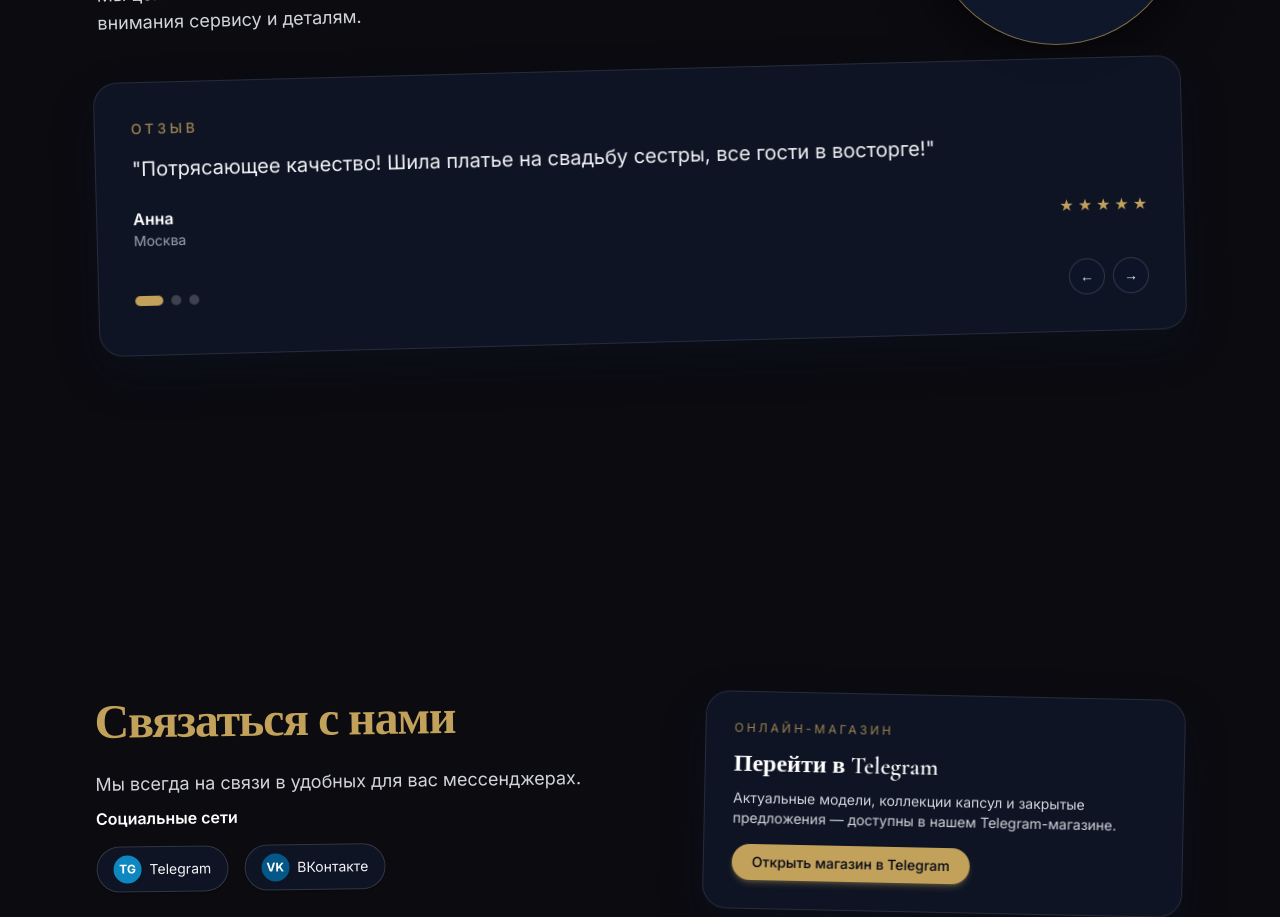
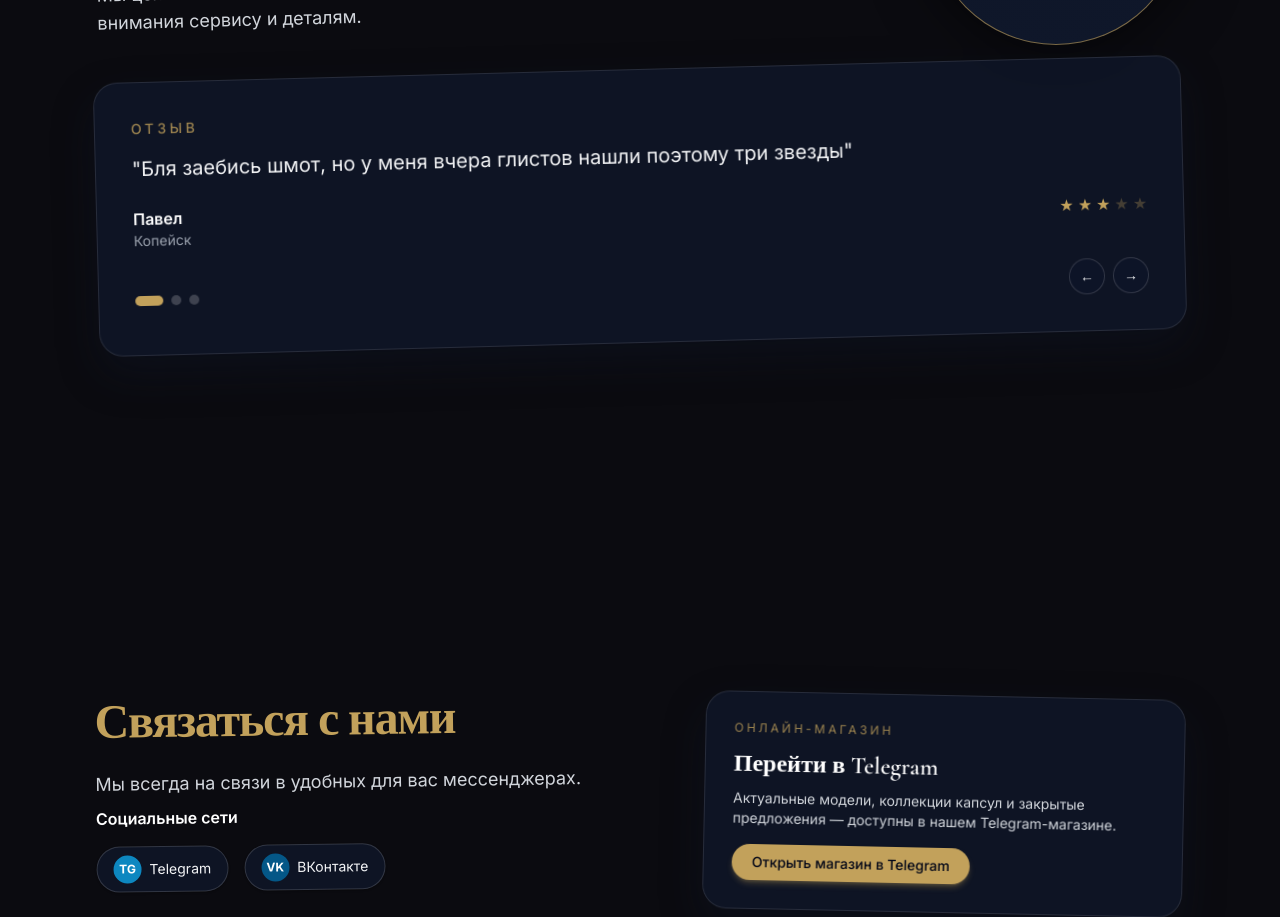
Before and after one commit to desperado616/lefevralov-store, a Next.js app: page / in a window 1280 px wide. Shown: the part 3140-4057 px from the top of the page. Built offline with nearby package versions, Linux system fonts and the light colour scheme.

Commit message:
Update TestimonialsSection.tsx

```diff
--- a/components/TestimonialsSection.tsx
+++ b/components/TestimonialsSection.tsx
@@ -17,23 +17,23 @@ type Testimonial = {
 const testimonials: Testimonial[] = [
   {
     id: 1,
-    name: "Анна",
-    city: "Москва",
-    text: "Потрясающее качество! Шила платье на свадьбу сестры, все гости в восторге!",
-    rating: 5
+    name: "Павел",
+    city: "Копейск",
+    text: "Бля заебись шмот, но у меня вчера глистов нашли поэтому три звезды",
+    rating: 3
   },
   {
     id: 2,
-    name: "Дмитрий",
-    city: "Санкт-Петербург",
-    text: "Лучшие брюки в моей жизни. Сидят идеально, и ткань ощущается премиально.",
-    rating: 5
+    name: "Влад",
+    city: "Челябинск",
+    text: "заебись рарный шмот ракаю это дерьмо 5 звезд",
+    rating: 2
   },
   {
     id: 3,
-    name: "Екатерина",
-    city: "Екатеринбург",
-    text: "Обслуживание на высшем уровне. Помогли с выбором фасона и ткани, очень довольна.",
+    name: "ishowspeed",
+    city: "Чебоксары",
+    text: "MY NAME IS THE EMO",
     rating: 5
   }
 ];
```
